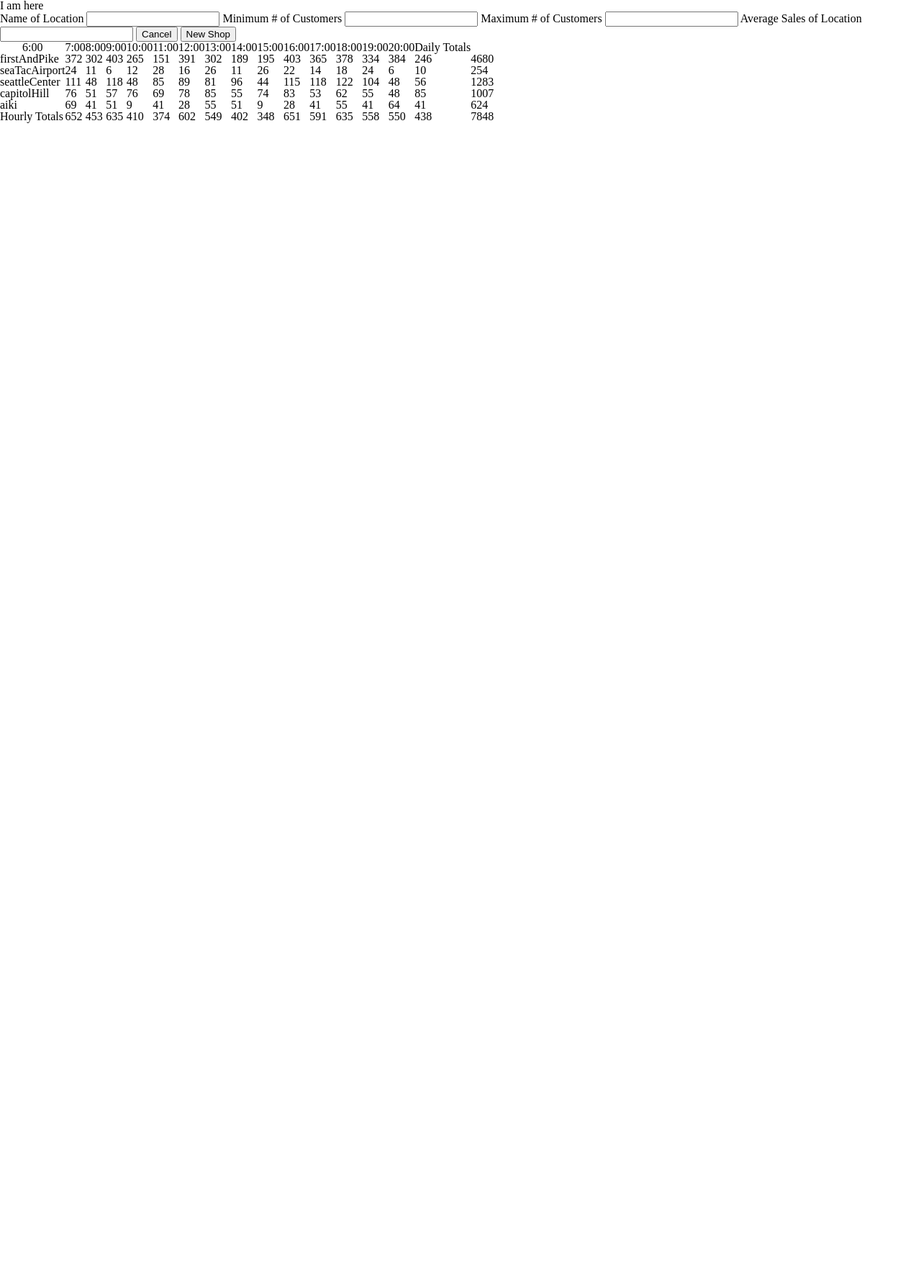
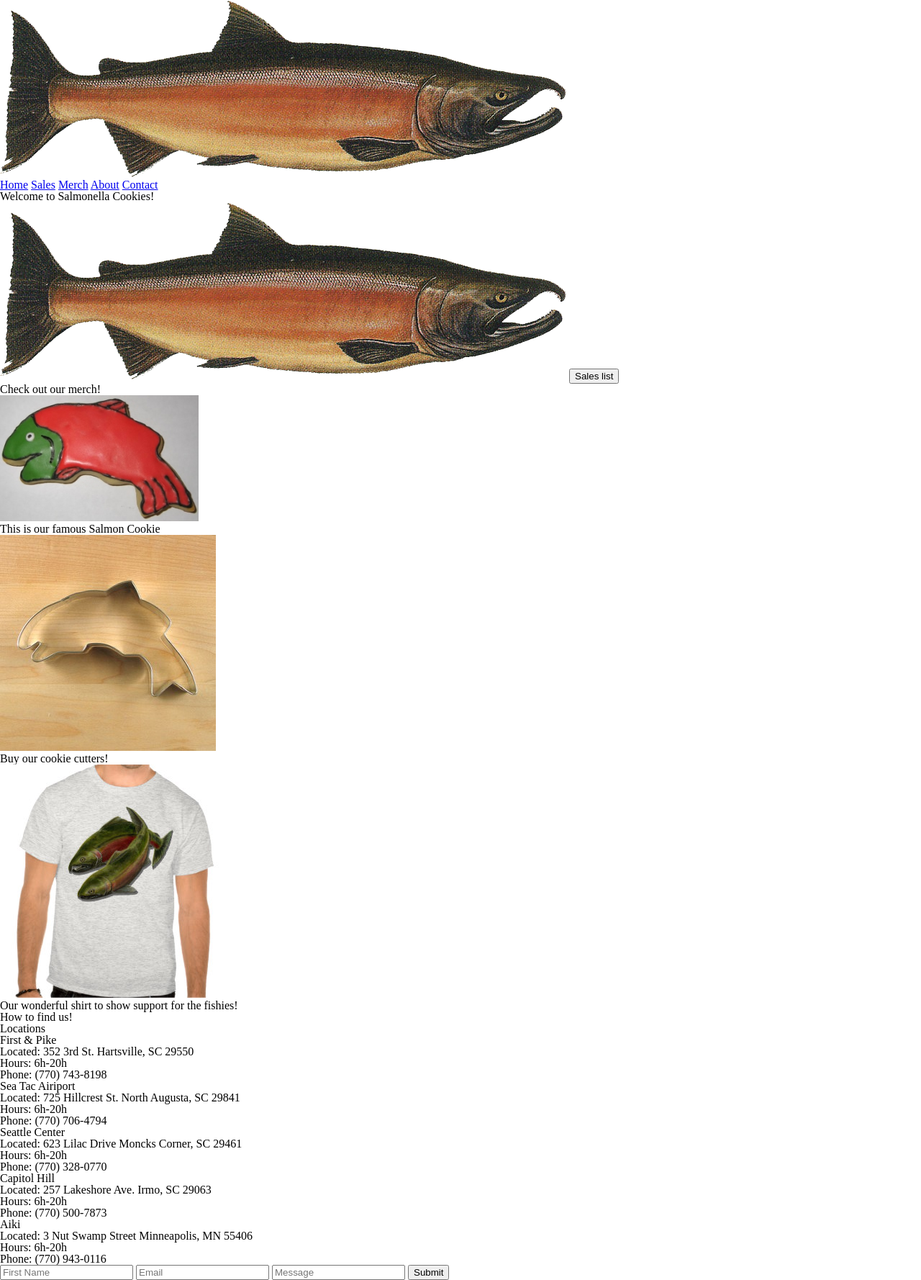
Before and after one commit to Froconic/Salmonella-Cookies, a plain HTML site: page index.html in a window 1280 px wide. Shown: the whole page at 72% size. Before the commit the page ends 800 px from the top, so only its background shows below. Drawn offline with Linux system fonts and the light colour scheme.

Commit message:
Fininhed preliminary copy for the page necxt is styling and debugging the event handler

```diff
--- a/index.html
+++ b/index.html
@@ -9,39 +9,90 @@
 
   </head>
   <body>
-    <p>I am here</p>
-<form>
+    <nav>
+      <div class="logo-shell">
+        <img src="img/salmon.png" alt="logo">
+      </div>
+      <a href="index.html">Home</a>
+      <a href="sales.html">Sales</a>
+      <a href="#merch">Merch</a>
+      <a href="#about">About</a>
+      <a href="#contact">Contact</a>
+    </nav>
+    <section class="hero-section">
+        <header>
+          <h1>Welcome to Salmonella Cookies!</h1>
+          <img src="img/salmon.png" alt="logo">
+          <a href="sales.html"><button type="button" name="button">Sales list</button></a>
+        </header>
+    </section>
+    <section class="merch-section" id="merch">
+      <header>
+        <h2>Check out our merch!</h2>
+        <div class="product-shell">
+          <img src="img/frosted-cookie.jpg" alt="Frosted cookie">
+          <p>This is our famous Salmon Cookie</p>
+        </div>
+        <div class="product-shell">
+          <img src="img/cutter.jpeg" alt="">
+          <p>Buy our cookie cutters!</p>
+        </div>
+        <div class="product-shell">
+          <img src="img/shirt.jpg" alt="">
+          <p>Our wonderful shirt to show support for the fishies!</p>
+        </div>
+      </header>
+    </section>
+    <section class="about-section" id="about">
+      <h2>How to find us!</h2>
+      <div class="info-shell">
+        <h3>Locations</h3>
+        <ul class="location-list">
+          <li>First & Pike</li>
+          <ul class="loction-info">
+            <li>Located: 352 3rd St. Hartsville, SC 29550</li>
+            <li>Hours: 6h-20h</li>
+            <li>Phone: (770) 743-8198</li>
+          </ul>
+          <li>Sea Tac Airiport</li>
+          <ul class="loction-info">
+            <li>Located: 725 Hillcrest St. North Augusta, SC 29841</li>
+            <li>Hours: 6h-20h</li>
+            <li>Phone: (770) 706-4794</li>
+          </ul>
+          <li>Seattle Center</li>
+          <ul class="loction-info">
+            <li>Located: 623 Lilac Drive Moncks Corner, SC 29461</li>
+            <li>Hours: 6h-20h</li>
+            <li>Phone: (770) 328-0770</li>
+          </ul>
+          <li>Capitol Hill</li>
+          <ul class="loction-info">
+            <li>Located: 257 Lakeshore Ave. Irmo, SC 29063</li>
+            <li>Hours: 6h-20h</li>
+            <li>Phone: (770) 500-7873</li>
+          </ul>
+          <li>Aiki</li>
+          <ul class="loction-info">
+            <li>Located: 3 Nut Swamp Street Minneapolis, MN 55406</li>
+            <li>Hours: 6h-20h</li>
+            <li>Phone: (770) 943-0116</li>
+          </ul>
+        </ul>
+      </div>
+    </section>
+    <section class='contact-section' id="contact">
+  <form class="contact-form" action="index.html" method="post">
   <fieldset>
-    <label for="Name of Location">Name of Location</label>
-    <input type="text" id="location-name" name="location-name">
-    <label for="Minimum # of Customers">Minimum # of Customers</label>
-    <input type="number" id="minimum-customers" name="minimum-customers" min="0">
-    <label for="Maximum # of Customers">Maximum # of Customers</label>
-    <input type="number" id="maximum-customers" name="maximum-customers" min="0">
-    <label for="Average Sales of Location">Average Sales of Location</label>
-    <input type="number" id="average-sales" name="average-sales" min="0" step=".1">
+    <label for="First Name"><input type="text" placeholder ="First Name" ></label>
+    <label for="Email"><input type="email" placeholder="Email" ></label>
+    <label for="Message"><input type="text" placeholder="Message" ></label>
+    <input type="submit" name="Send">
 
-    <button type="reset" value="reset">Cancel</button>
-    <input type="submit" value="New Shop">
+
   </fieldset>
-
 </form>
-
-<table id="salesData">
-  <thead>
-    <tr id="table-head">
-
-    </tr>
-
-  </thead>
-  <tbody id="table-body">
-
-  </tbody>
-  <tfoot id="table-foot">
-
-  </tfoot>
-
-</table>
+    </section>
 
 
 <script type="text/javascript" src= "js/app-constructor.js"></script>
--- a/js/app-constructor.js
+++ b/js/app-constructor.js
@@ -5,7 +5,6 @@
 var hours = ['6:00', '7:00', '8:00', '9:00', '10:00', '11:00', '12:00', '13:00', '14:00', '15:00', '16:00', '17:00', '18:00', '19:00', '20:00'];
 var cookieArray = [];
 var hourlyTotals = [0, 0, 0, 0, 0, 0, 0, 0, 0, 0, 0, 0, 0, 0, 0];
-var form = document.querySelector('form');
 
 
 
@@ -300,21 +299,21 @@ function inputData() {
   event.preventDefault();
 
   var locationName = event.target.name.value;
-  var minimumCustomers = Number(event.target.minCustomers.value);
-  var maximumCustomers = Number(event.target.maxCustomers.value);
-  var averageSales = parseFloat(event.target.avgCookies.value);
+  var minimumCustomers = event.target.minCustomers.value;
+  var maximumCustomers = event.target.maxCustomers.value;
+  var averageSales = event.target.avgCookies.value;
   console.log('data collected');
 
   var newShop = new CookieShop(locationName, maximumCustomers, minimumCustomers, averageSales);
   console.log('data input');
 
 footerClear();
-
+finalrender();
 }
 // // ______________________EXECUTABLE___________________________________________
 
 
-
+var form = document.querySelector('form');
 form.addEventListener('submit', inputData);
 tableHeadCreator();
 finalRender();
```
Also changed, not shown: sales.html (+22 -11 lines), img/chinook.jpg (added), img/cutter.jpeg (added), img/family.jpg (added), img/fish.jpg (added), img/frosted-cookie.jpg (added), img/shirt.jpg (added).
